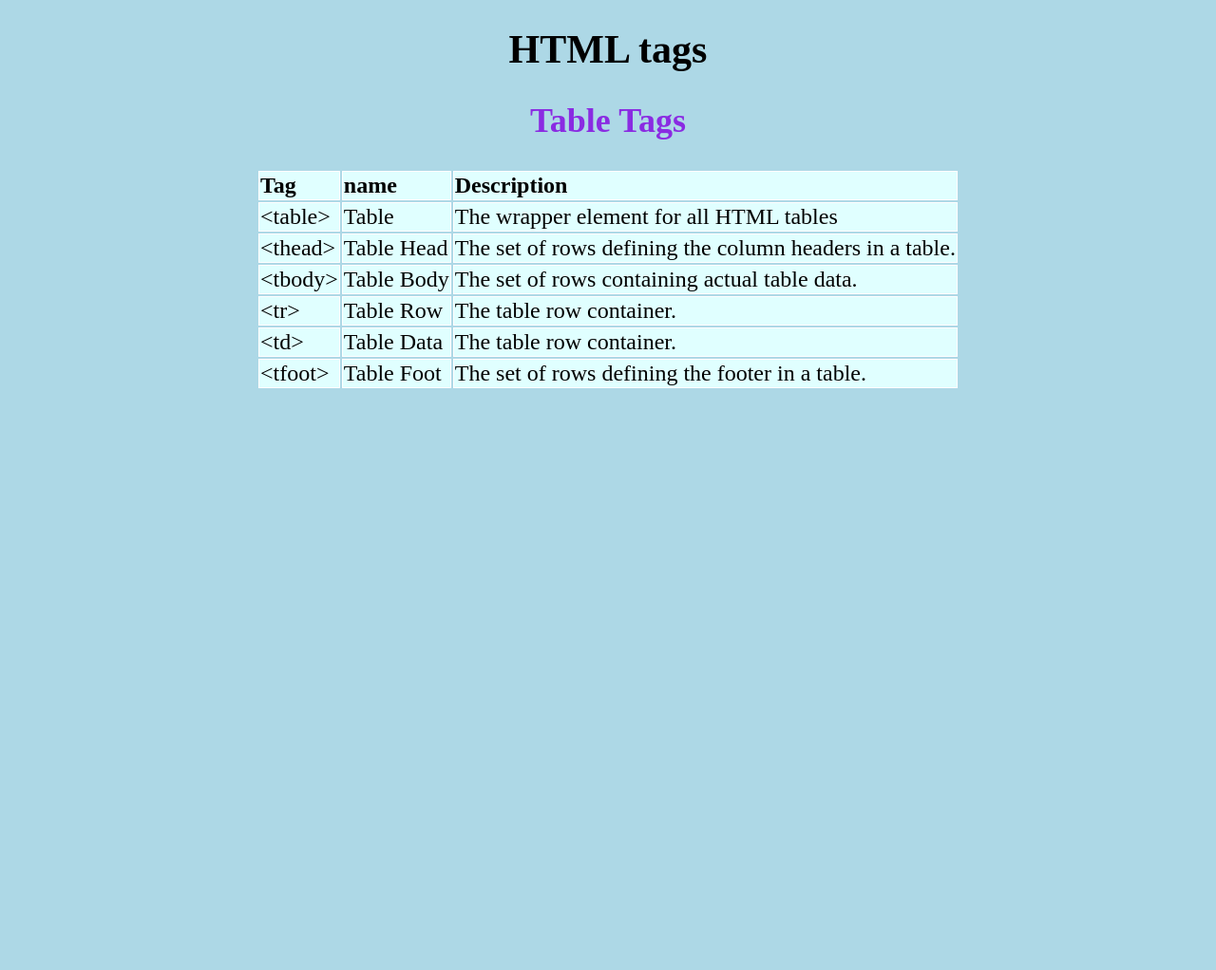
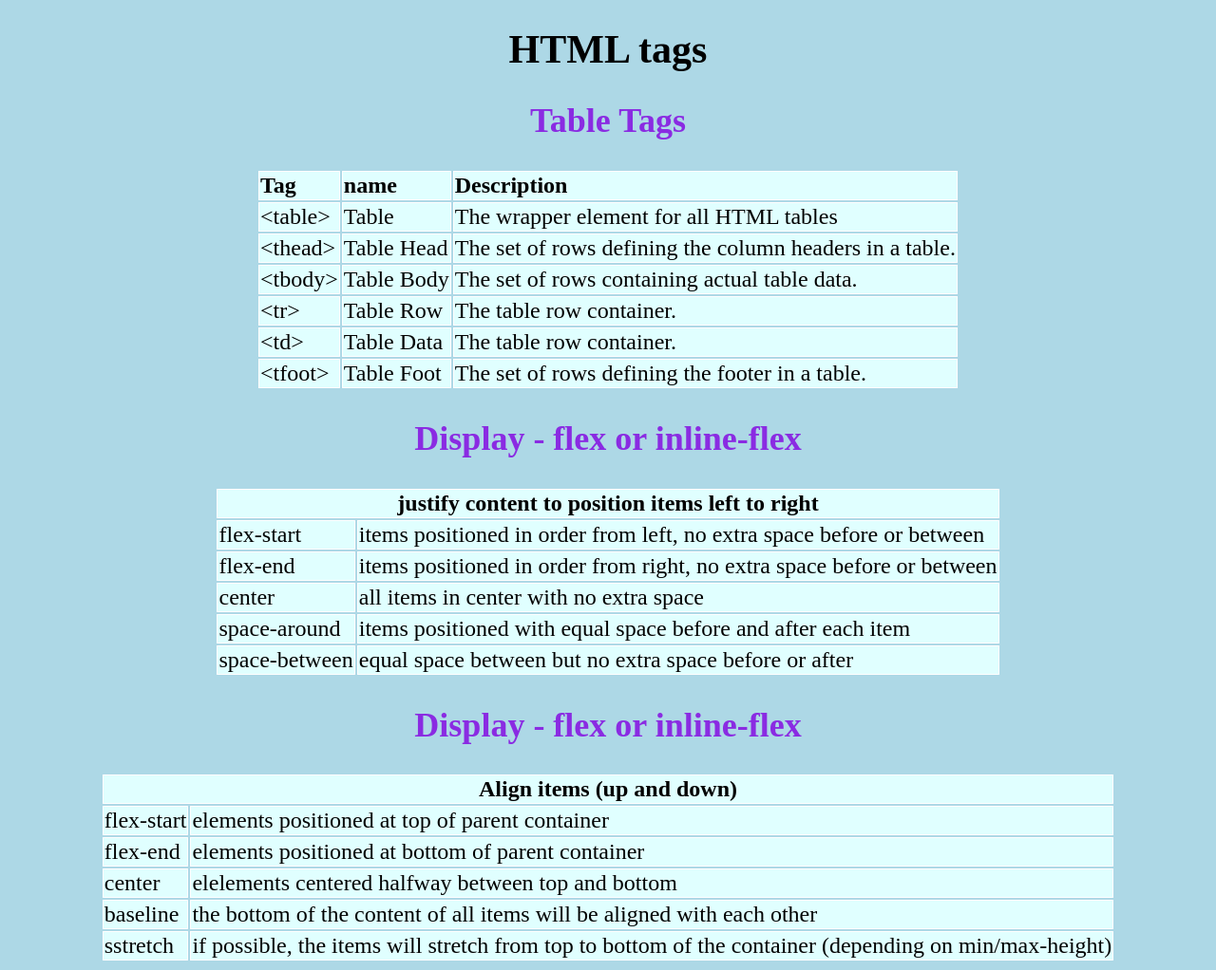
Before and after one commit to KaylaB-cd/Cheatsheet, a plain HTML site: page index.html in a window 1280 px wide. Shown: the whole page at 95% size. Before the commit the page ends 800 px from the top, so only its background shows below. Drawn offline with Linux system fonts and the light colour scheme; a web font is replaced by a local one.

Commit message:
added justify and align tables

```diff
--- a/Resources/CSS/index.css
+++ b/Resources/CSS/index.css
@@ -39,3 +39,7 @@ h1 {
     background-color: lightcyan;
     font-size: 24px;
   }
+
+  .justify {
+    text-align: center;
+  }
--- a/index.html
+++ b/index.html
@@ -53,6 +53,66 @@
             </tr>
         </thead>
     </table>
+    <h2>Display - flex or inline-flex</h2>
+    <table>
+        <thead id="head">
+            <tr>
+                <td class="justify" colspan="2">justify content to position items left to right</td>
+            </tr>
+        </thead>
+        <tbody>
+            <tr>
+              <td>flex-start</td>
+              <td>items positioned in order from left, no extra space before or between</td>
+            </tr>
+            <tr>
+                <td>flex-end</td>
+                <td>items positioned in order from right, no extra space before or between</td>
+            </tr>
+            <tr>
+                <td>center</td>
+                <td>all items in center with no extra space</td>
+            </tr>
+            <tr>
+                <td>space-around</td>
+                <td>items positioned with equal space before and after each item</td>
+            </tr>
+            <tr>
+                <td>space-between</td>
+                <td>equal space between but no extra space before or after</td>
+              </tr>
+        </tbody>
+    </table>
+    <h2>Display - flex or inline-flex</h2>
+    <table>
+        <thead id="head">
+            <tr>
+                <td class="justify" colspan="2">Align items (up and down)</td>
+            </tr>
+        </thead>
+        <tbody>
+            <tr>
+              <td>flex-start</td>
+              <td>elements positioned at top of parent container</td>
+            </tr>
+            <tr>
+                <td>flex-end</td>
+                <td>elements positioned at bottom of parent container</td>
+            </tr>
+            <tr>
+                <td>center</td>
+                <td>elelements centered halfway between top and bottom</td>
+            </tr>
+            <tr>
+                <td>baseline</td>
+                <td>the bottom of the content of all items will be aligned with each other</td>
+            </tr>
+            <tr>
+                <td>sstretch</td>
+                <td>if possible, the items will stretch from top to bottom of the container (depending on min/max-height)</td>
+              </tr>
+        </tbody>
+    </table>
 
 </body>
 </html>
```
